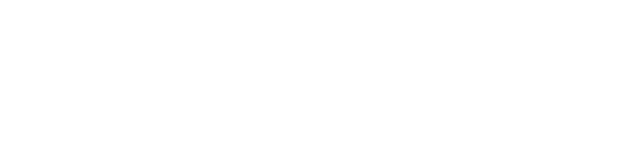
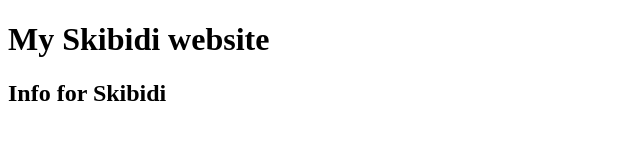
Before and after one commit to SpiritDetectiveC10/spiritdetectivec10.github.io, a plain HTML site: page csce242/excercises242/excerciseone.html in a window 1280 px wide. Shown: the whole page, without its empty margins (0-640 px from the left). Drawn offline with Linux system fonts and the light colour scheme.

Commit message:
updated excercise one

```diff
--- a/csce242/excerciseone.html
+++ b/csce242/excercises242/excerciseone.html
@@ -3,5 +3,8 @@
     <head>
         <title>Skibidi</title>
     </head>
-    <body></body>
+    <body>
+        <h1>My Skibidi website</h1>
+        <h2>Info for Skibidi</h2>
+    </body>
 </html>
```
Also changed, not shown: template/index.html (added, +9 -0 lines).
